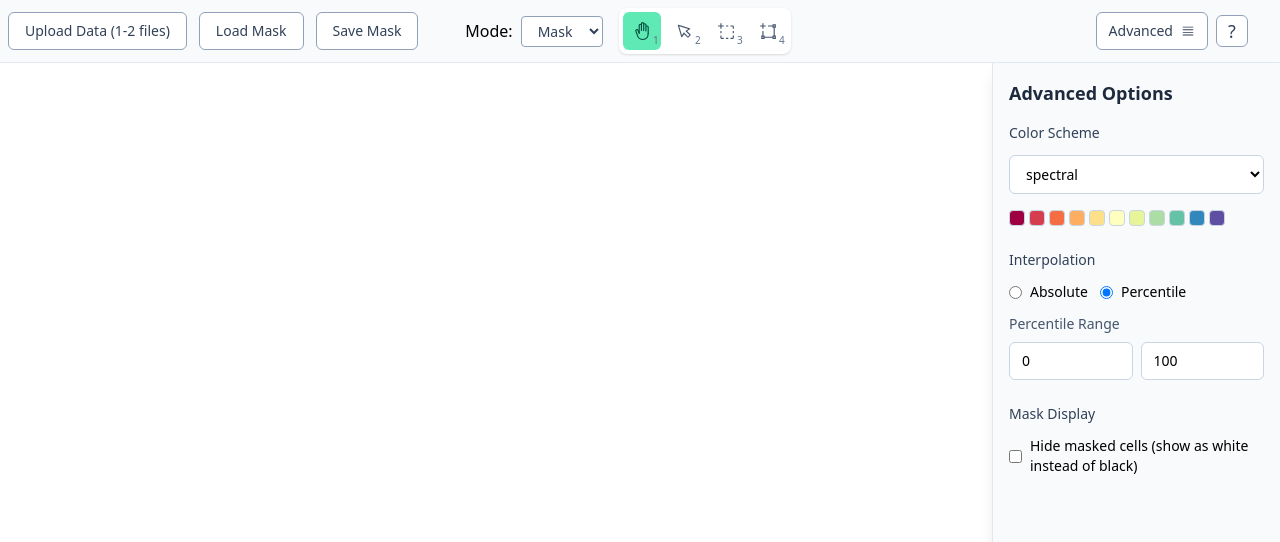
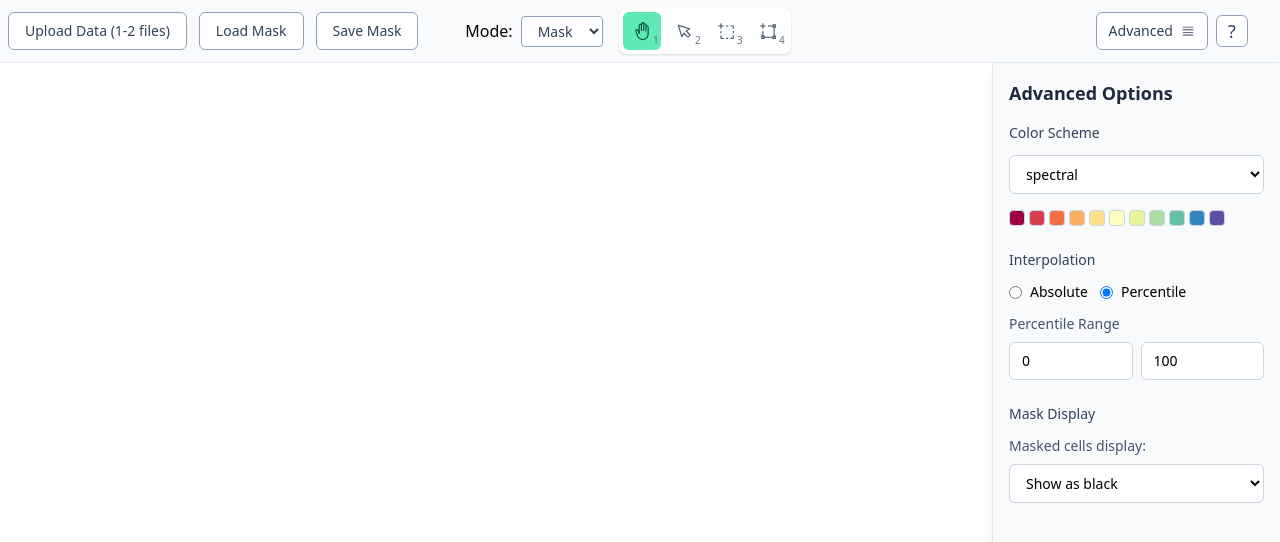
Before and after one commit to vdespeisse/galaxy-mask, a Vue app: page / in a window 1280 px wide. Both pictures are taken after a click on the button "Advanced". Shown: the top 542 px of the page. Built offline with nearby package versions, Linux system fonts and the light colour scheme.

Commit message:
feat: transparent mode

```diff
--- a/src/App.vue
+++ b/src/App.vue
@@ -29,7 +29,7 @@ const settings = ref<Settings>({
   interpolationType: "percentile",
   interpolationRangeAbsolute: [0, 100],
   interpolationRangePercentile: [0, 100],
-  hideMasked: false
+  maskDisplay: "show"
 })
 
 // Create reactive state object
@@ -264,7 +264,11 @@ onMounted(() => {
     } else if (e.key === 'e' || e.key === 'E') {
       state.mode = 'view'
     } else if (e.key === 'h' || e.key === 'H') {
-      settings.value.hideMasked = !settings.value.hideMasked
+      // Cycle through mask display options: show -> hide -> transparent -> show
+      const displayOptions: Array<'show' | 'hide' | 'transparent'> = ['show', 'hide', 'transparent']
+      const currentIndex = displayOptions.indexOf(settings.value.maskDisplay)
+      const nextIndex = (currentIndex + 1) % displayOptions.length
+      settings.value.maskDisplay = displayOptions[nextIndex]
     }
   })
 })
--- a/src/components/AdvancedPanel.vue
+++ b/src/components/AdvancedPanel.vue
@@ -109,11 +109,16 @@ const updateSettings = (updates: Partial<Settings>) => {
         <h4 class="text-sm font-medium text-slate-700 mb-3">Mask Display</h4>
 
         <div class="space-y-3">
-          <label class="flex items-center">
-            <input type="checkbox" :checked="modelValue.hideMasked"
-              @change="updateSettings({ hideMasked: ($event.target as HTMLInputElement).checked })" class="mr-2" />
-            <span class="text-sm">Hide masked cells (show as white instead of black)</span>
-          </label>
+          <div class="space-y-2">
+            <label class="block text-sm text-slate-600">Masked cells display:</label>
+            <select :value="modelValue.maskDisplay"
+              @change="updateSettings({ maskDisplay: ($event.target as HTMLSelectElement).value as 'show' | 'hide' | 'transparent' })"
+              class="w-full px-3 py-2 text-sm border border-slate-300 rounded-md bg-white focus:outline-none focus:ring-2 focus:ring-emerald-300 focus:border-emerald-300">
+              <option value="show">Show as black</option>
+              <option value="hide">Hide (show as white)</option>
+              <option value="transparent">Transparent (low opacity grey)</option>
+            </select>
+          </div>
         </div>
       </div>
     </div>
--- a/src/components/Heatmap.vue
+++ b/src/components/Heatmap.vue
@@ -75,7 +75,7 @@ watch(() => props.mask, (newMask) => {
 }, { immediate: true, deep: true })
 
 // Watch for color scheme changes and update colors
-watch(() => [props.settings.colorScheme, props.settings.interpolationType, props.settings.interpolationRangeAbsolute, props.settings.interpolationRangePercentile, props.settings.hideMasked], () => {
+watch(() => [props.settings.colorScheme, props.settings.interpolationType, props.settings.interpolationRangeAbsolute, props.settings.interpolationRangePercentile, props.settings.maskDisplay], () => {
   updateColors()
 })
 
@@ -125,7 +125,17 @@ const colorScale = computed(() => {
 const getSquareColor = (value: number | null, i: number, j: number): string => {
   // Check if this cell is masked using local state
   if (localMask.value.has(coordToKey(i, j))) {
-    return props.settings.hideMasked ? 'white' : 'black'
+    switch (props.settings.maskDisplay) {
+      case 'show':
+        return 'black'
+      case 'hide':
+        return 'white'
+      case 'transparent':
+        if (value === null) return 'rgba(200, 200, 200, 0.3)'
+        return 'rgba(100, 100, 100, 0.5)'
+      default:
+        return 'black'
+    }
   }
 
   if (value === null) return 'white'
--- a/src/types.ts
+++ b/src/types.ts
@@ -3,5 +3,5 @@ export interface Settings {
   interpolationType: 'absolute' | 'percentile'
   interpolationRangeAbsolute: [number, number]
   interpolationRangePercentile: [number, number]
-  hideMasked: boolean
+  maskDisplay: 'show' | 'hide' | 'transparent'
 }
```
